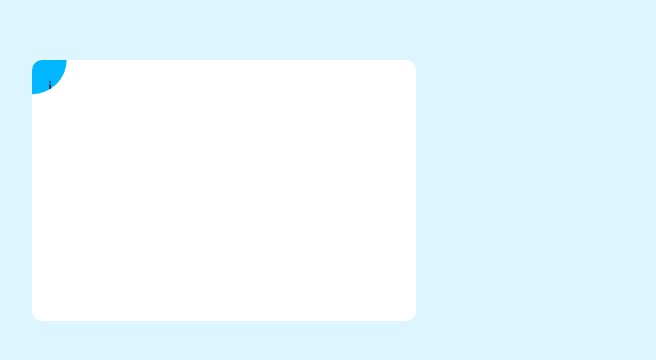
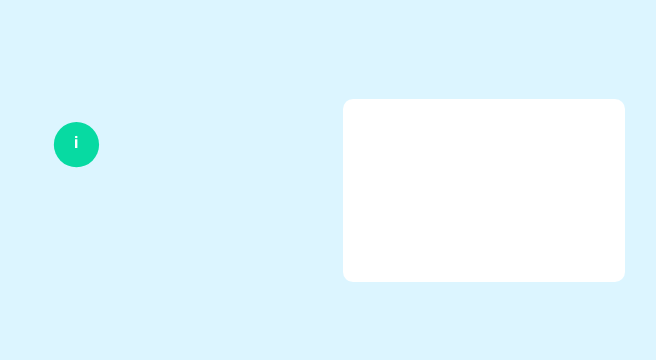
Before and after one commit to maxcore25/sass-clip-path, a plain HTML site: page index.html in a window 1280 px wide. Shown: the part 210-570 px from the top of the page, without its empty margins (416-1072 px from the left). Drawn offline with Linux system fonts and the light colour scheme.

Commit message:
Second Card And Animation Added

```diff
--- a/css/main.scss
+++ b/css/main.scss
@@ -3,22 +3,64 @@ body {
   margin: 0;
   height: 100vh;
   display: flex;
-  justify-content: center;
+  justify-content: space-evenly;
   align-items: center;
   font-family: 'Segoe UI', Tahoma, Geneva, Verdana, sans-serif;
 }
+
 .container {
-  width: 30%;
+  .inner {
+    background: rgb(7, 218, 162);
+    padding: 1em;
+    border-radius: 10px;
+    width: 250px;
+    clip-path: circle(10% at 90% 20%);
+    transition: all 0.5s ease-in-out;
+    cursor: pointer;
+
+    &:hover {
+      clip-path: circle(75%);
+      background: #00b6ff;
+    }
+
+    span {
+      float: right;
+      color: #fff;
+      font-weight: bold;
+      transition: color 0.5s;
+      position: relative;
+      margin-right: 4%;
+    }
+
+    &:hover span {
+      color: rgba($color: #000, $alpha: 0);
+    }
+
+    h1 {
+      color: #fff;
+      margin: 0;
+    }
+
+    p {
+      color: #fff;
+    }
+  }
+}
+
+.container2 {
+  width: 250px;
   background: #fff;
   border-radius: 10px;
+  padding: 1em;
 
-  .inner {
-    background: #00b6ff;
+  .inner2 {
+    background: rgb(7, 218, 162);
     padding: 1em;
     border-radius: 10px;
-    width: 100%;
-    clip-path: circle(10% at 0% 0%);
-    transition: clip-path 0.5s ease-in-out;
+    width: calc(100% - 2em);
+    clip-path: inset(0 0 0 100%);
+    transition: all 0.5s ease-in-out;
+    cursor: pointer;
 
     h1 {
       color: #fff;
@@ -30,7 +72,7 @@ body {
     }
   }
 
-  &:hover .inner {
-    clip-path: circle(70%);
+  &:hover .inner2 {
+    clip-path: inset(0 0 0 0);
   }
 }
--- a/index.html
+++ b/index.html
@@ -12,12 +12,13 @@
       <div class="inner">
         <span>i</span>
         <h1>Hey</h1>
-        <p>
-          Lorem ipsum dolor sit, amet consectetur adipisicing elit. Ducimus
-          eveniet autem natus consectetur commodi aspernatur quia magni beatae
-          quam alias rem, aliquid saepe dignissimos reprehenderit dolorum sequi
-          temporibus aperiam et?
-        </p>
+        <p>Lorem ipsum dolor sit, amet consectetur adipisicing elit.</p>
+      </div>
+    </div>
+    <div class="container2">
+      <div class="inner2">
+        <h1>Hey</h1>
+        <p>Lorem ipsum dolor sit, amet consectetur adipisicing elit.</p>
       </div>
     </div>
   </body>
```
Also changed, not shown: css/main.css, 1 other file.
